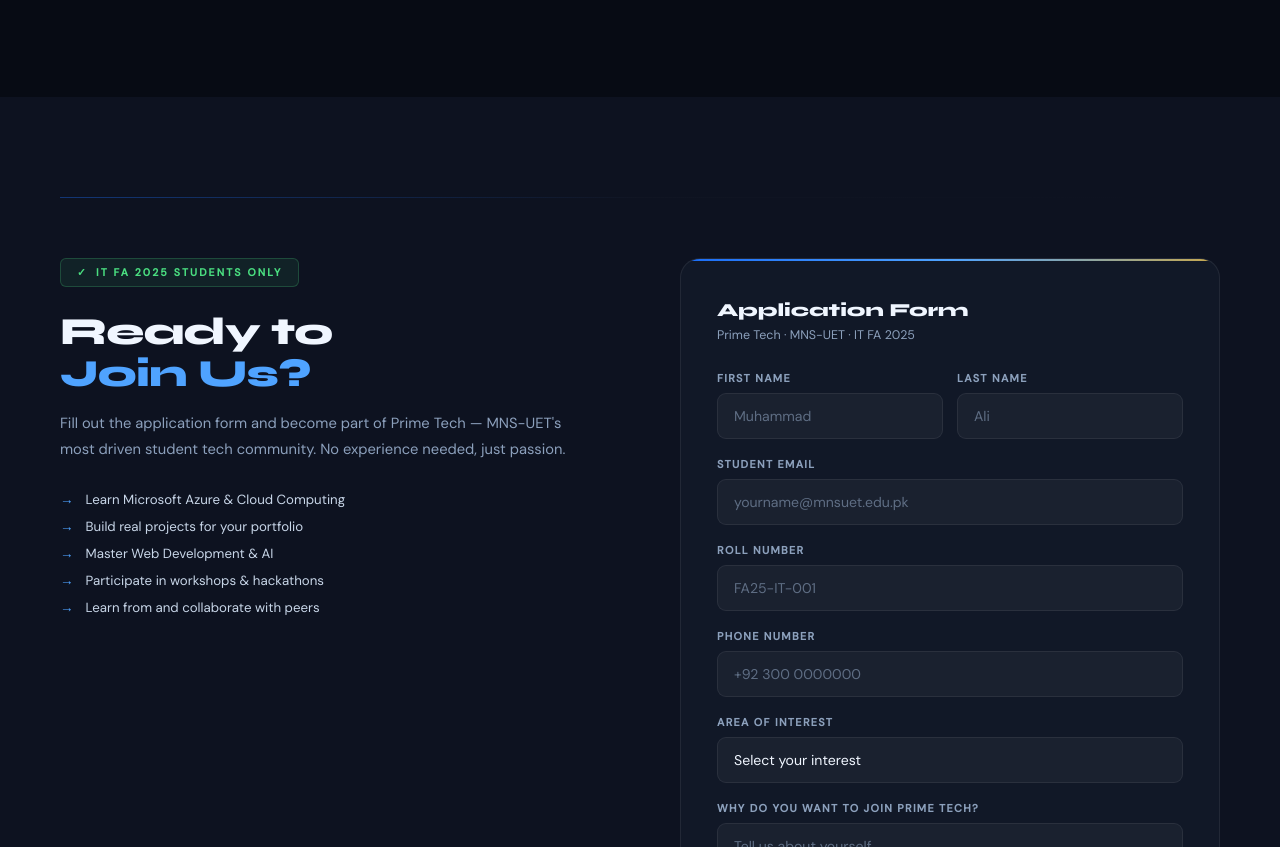
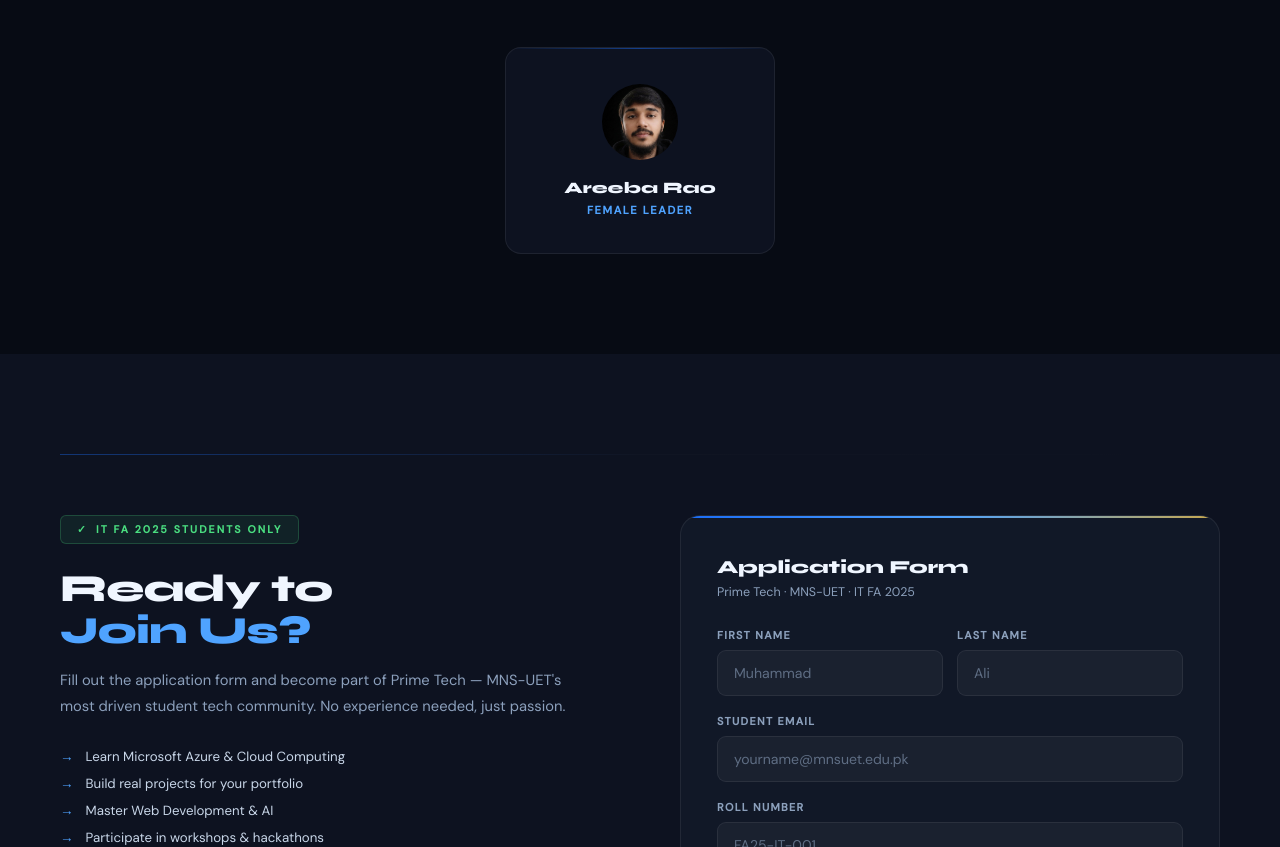
Before and after one commit to armaghanahmadshad/prime-tech-website, a plain HTML site: page index.html in a window 1280 px wide. Shown: the part 3535-4382 px from the top of the page. Drawn offline with Linux system fonts and the light colour scheme.

Commit message:
After adding areeba

```diff
--- a/index.html
+++ b/index.html
@@ -481,6 +481,13 @@ footer {
       <div class="team-name">Armaghan Ahmed Shad</div>
       <div class="team-role">Team Leader</div>
     </div>
+     </div>
+  <div class="team-grid">
+    <div class="team-card reveal" style="transition-delay:0.1s">
+     <img src="masab4.jpg" class="team-avatar" alt="Areeba Rao" />
+<div class="team-name">Areeba Rao</div>
+<div class="team-role">Female leader</div>
+    </div>
   </div>
 </section>
 
```
